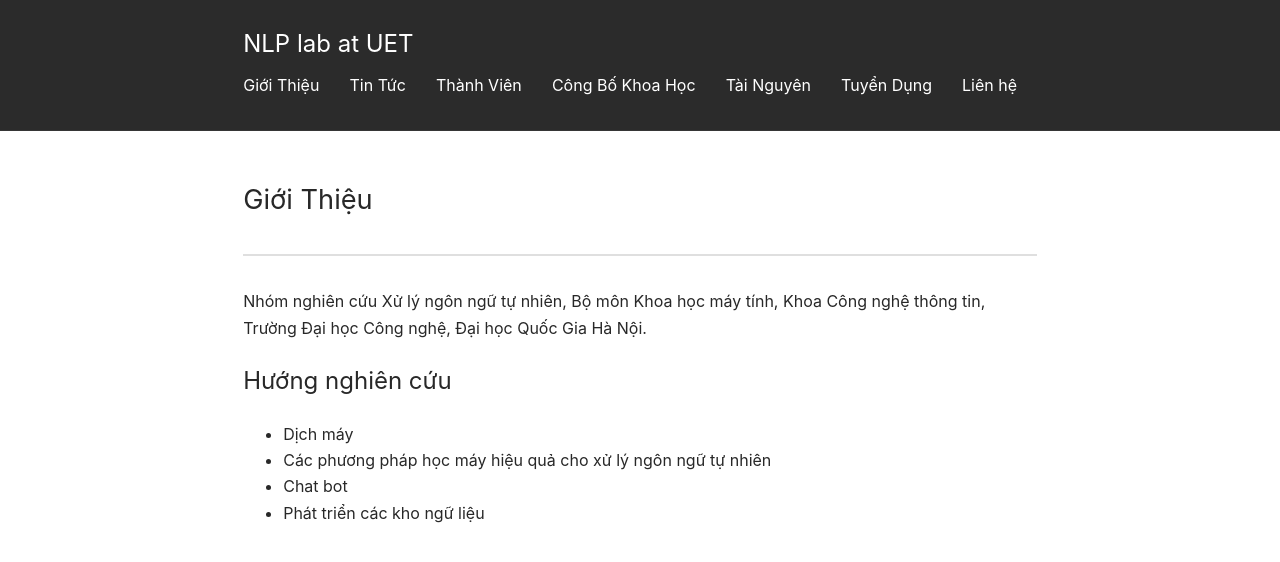
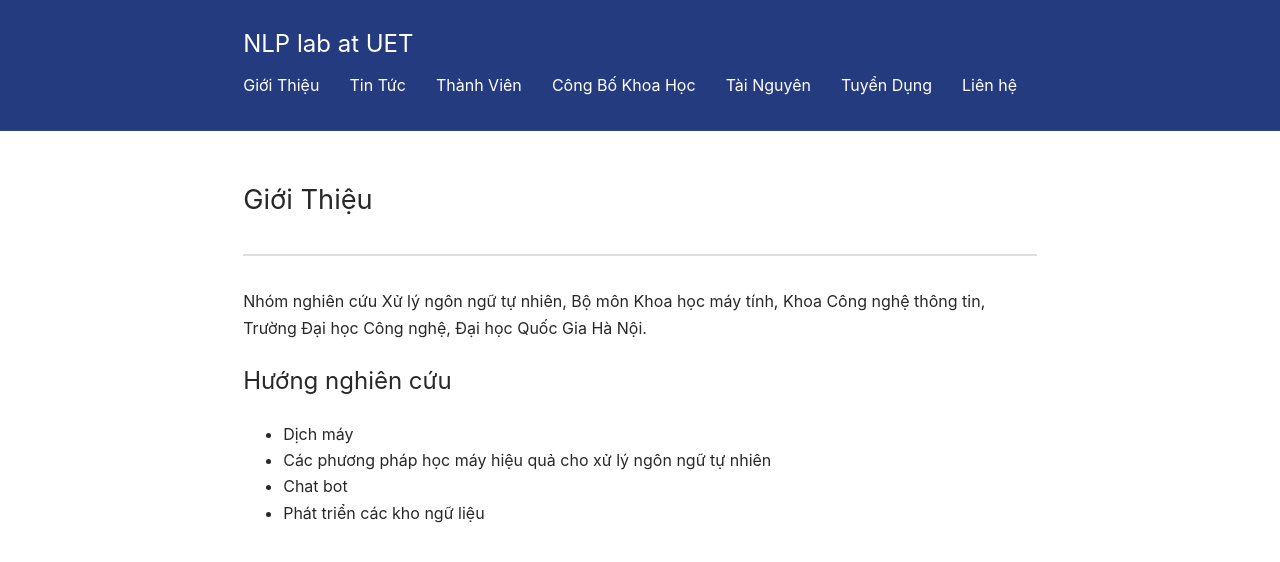
Before and after one commit to uetnlp/uetnlp.github.io, a Jekyll site: the page built from index.html, in a window 1280 px wide. Shown: the top 562 px of the page. Built offline with Jekyll 4.4.1, drawn with Linux system fonts in a browser that asks for light colours.

Commit message:
change background color

```diff
--- a/assets/css/theme.sass
+++ b/assets/css/theme.sass
@@ -13,14 +13,14 @@ body > header, article, body > footer
 {% if site.dark_header %}
 
 body > header
-  background: #2b2b2b
+  background: #253B80 //?
   color: #fff
-  border-bottom: 1px solid rgba(255, 255, 255, .05)
+  border-bottom: 1px solid rgba(255, 255, 255, .05)//?
 
 {% else %}
 
 body > header
-  box-shadow: 0 0 .6em rgba(40, 40, 40, .05)
+  box-shadow: 0 0 .6em rgba(40, 40, 40, .05) //?
   border-bottom: 1px solid reduce(12)
 
 {% endif %}
```
